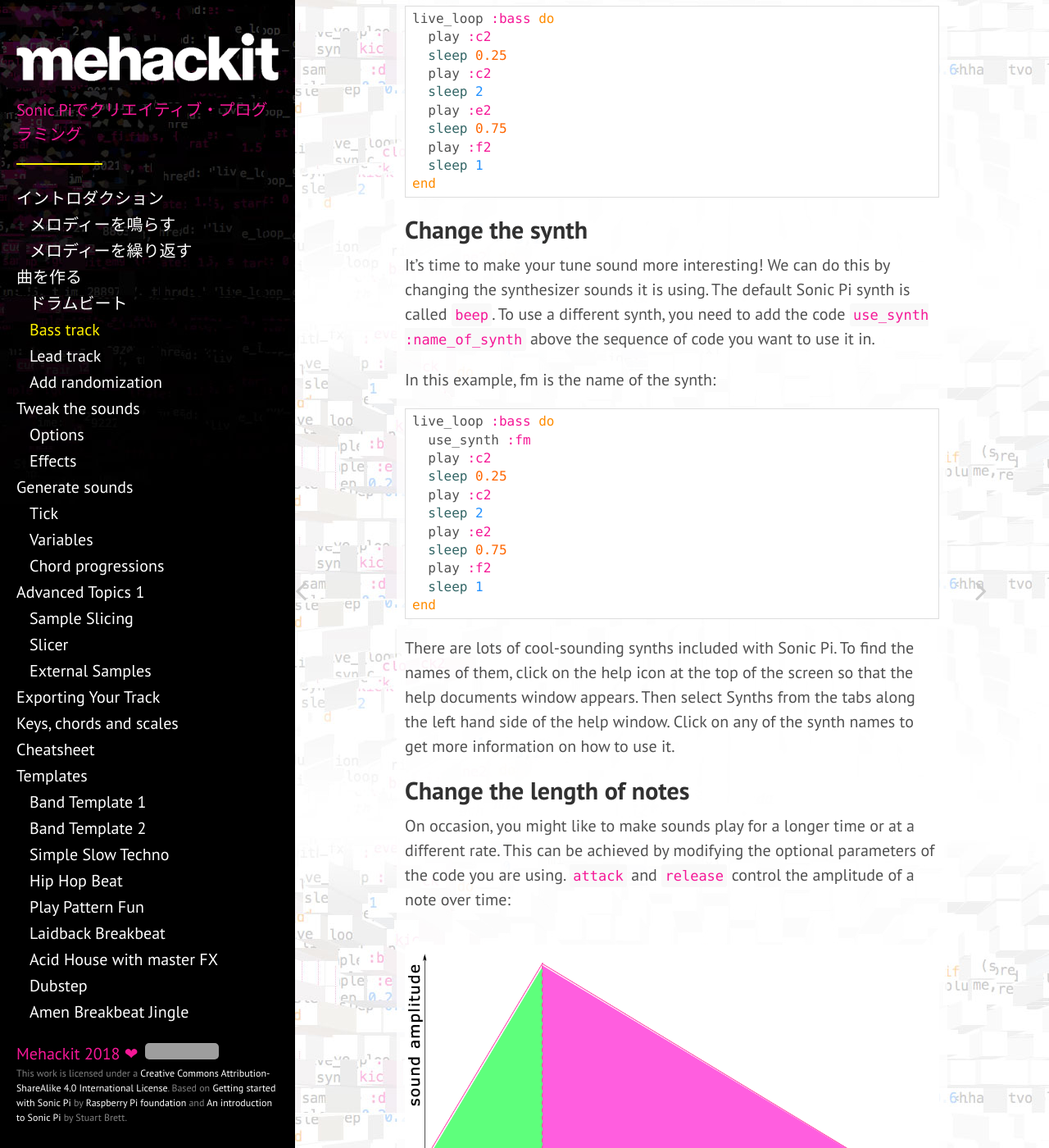
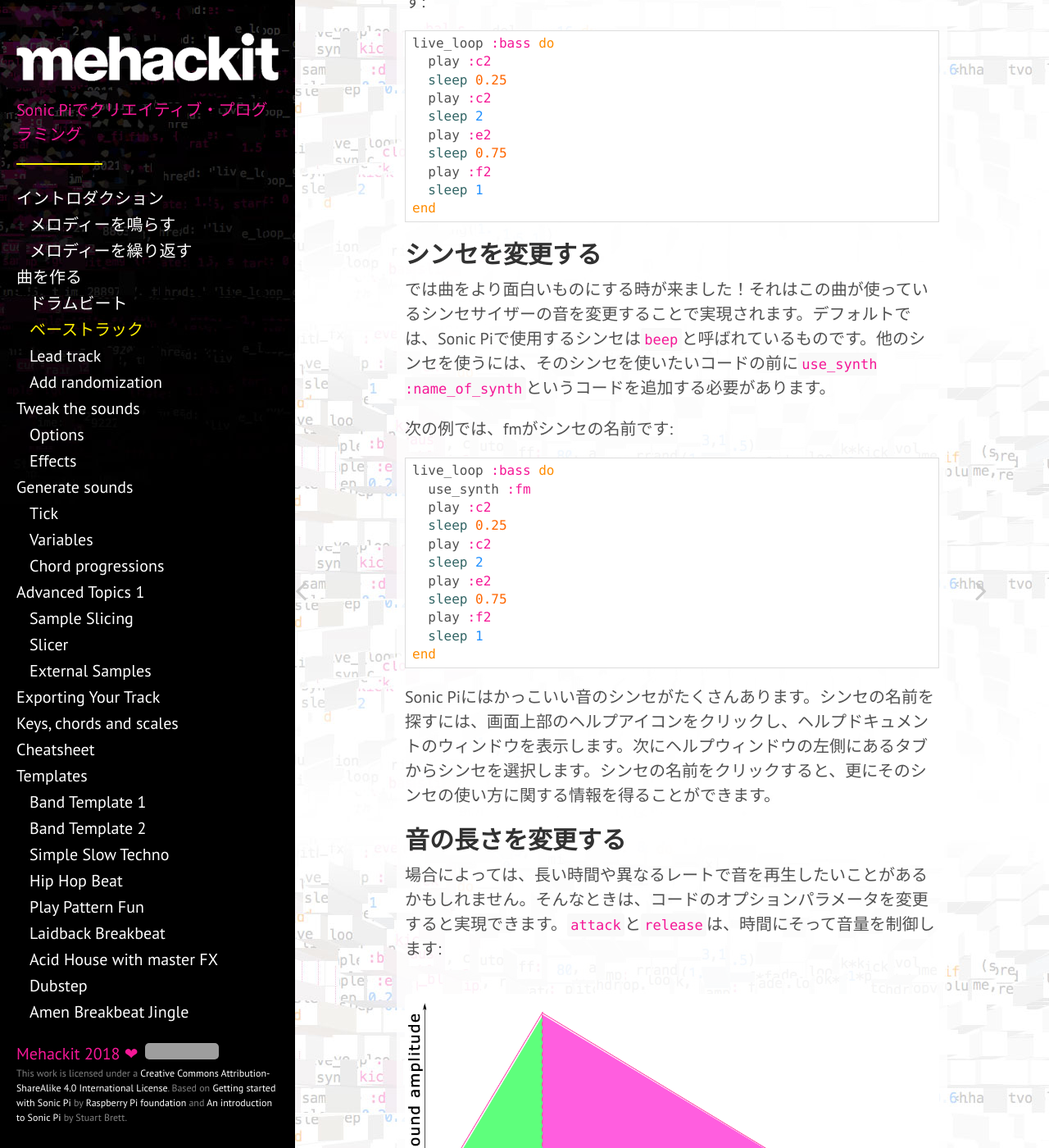
Before and after one commit to mehackit/sonic-pi-workshop, a Jekyll site: the page built from _exercises/ja/02-make-a-song/03-bass-track.md, in a window 1280 px wide and 1400 px high, scrolled down 240 px. Shown: the whole window at 82% size. Built offline with Jekyll 4.4.1, drawn with Linux system fonts in a browser that asks for light colours; nearby versions of some CDN libraries; some of the changed text lies outside the part shown; grey boxes are pictures that could not be loaded.

Commit message:
Translate 02-03 to ja

```diff
--- a/_exercises/ja/02-make-a-song/03-bass-track.md
+++ b/_exercises/ja/02-make-a-song/03-bass-track.md
@@ -1,11 +1,11 @@
 ---
 chapter: Make a song
-title: Bass track
+title: ベーストラック
 lang: ja
 layout: exercise
 ---
 
-Add another live loop for your bass. Compose a solid and simple bass groove. If it helps, you can use the <a href="{{ "/exercises/en/09-keys-chords-and-scales/01-piano.html" | prepend: site.baseurl }}">piano</a> on your browser to choose notes that you like. Here's an example:
+ベースのためのlive_loopを1つ追加しましょう。シンプルで着実なベースを作ってみましょう。ブラウザ上で好きな音を選択するのに、<a href="{{ "/exercises/en/09-keys-chords-and-scales/01-piano.html" | prepend: site.baseurl }}">ピアノ</a>を使えるので、助けになるかもしれません。次が追加するlive_loopの例です:
 
 {% highlight ruby %}
 live_loop :bass do
@@ -20,11 +20,11 @@ live_loop :bass do
 end
 {% endhighlight %}
 
-## Change the synth
+## シンセを変更する
 
-It's time to make your tune sound more interesting! We can do this by changing the synthesizer sounds it is using. The default Sonic Pi synth is called `beep`. To use a different synth, you need to add the code `use_synth :name_of_synth` above the sequence of code you want to use it in.
+では曲をより面白いものにする時が来ました！それはこの曲が使っているシンセサイザーの音を変更することで実現されます。デフォルトでは、Sonic Piで使用するシンセは`beep`と呼ばれているものです。他のシンセを使うには、そのシンセを使いたいコードの前に`use_synth :name_of_synth`というコードを追加する必要があります。
 
-In this example, fm is the name of the synth:
+次の例では、fmがシンセの名前です:
 
 {% highlight ruby %}
 live_loop :bass do
@@ -40,29 +40,29 @@ live_loop :bass do
 end
 {% endhighlight %}
 
-There are lots of cool-sounding synths included with Sonic Pi. To find the names of them, click on the help icon at the top of the screen so that the help documents window appears. Then select Synths from the tabs along the left hand side of the help window. Click on any of the synth names to get more information on how to use it.
+Sonic Piにはかっこいい音のシンセがたくさんあります。シンセの名前を探すには、画面上部のヘルプアイコンをクリックし、ヘルプドキュメントのウィンドウを表示します。次にヘルプウィンドウの左側にあるタブからシンセを選択します。シンセの名前をクリックすると、更にそのシンセの使い方に関する情報を得ることができます。
 
-## Change the length of notes
+## 音の長さを変更する
 
-On occasion, you might like to make sounds play for a longer time or at a different rate. This can be achieved by modifying the optional parameters of the code you are using. `attack` and `release` control the amplitude of a note over time:
+場合によっては、長い時間や異なるレートで音を再生したいことがあるかもしれません。そんなときは、コードのオプションパラメータを変更すると実現できます。`attack`と`release`は、時間にそって音量を制御します:
 
 <img src="{{ "/assets/img/attackrelease.png" | prepend: site.baseurl }}">
 
-Using attack and release looks like the following. Now the note would be 4 beats long.
+attackとreleaseを使うと以下のようになります。音は4拍の長さになりました。
 
 {% highlight ruby %}
 play 60, attack: 1, release: 3
 {% endhighlight %}
 
-You could make a short staccato note by setting attack to zero and release to a very short value:
+attackを0にし、releaseをとても短い値にすると短いスタッカートの音を作ることができます:
 
 {% highlight ruby %}
 play :c4, attack: 0, release: 0.2
 {% endhighlight %}
 
-Explore different synths and note lengths and get your bass track rolling.
+シンセや音の長さを探索して、ベーストラックを広げていきましょう。
 
-Now the song could be something like this:
+ここまでで曲は次のようになっているでしょう:
 
 {% highlight ruby %}
 use_bpm 100
```
